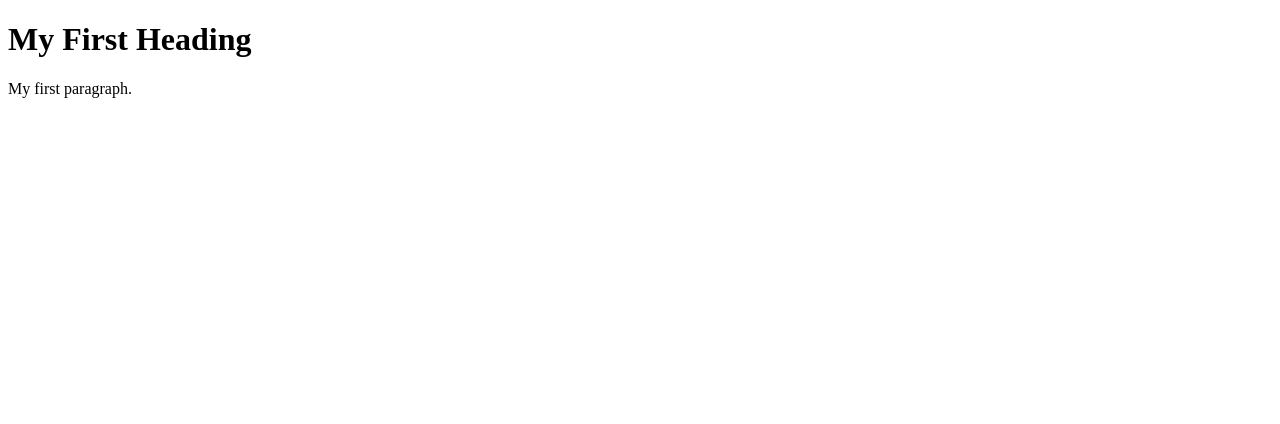
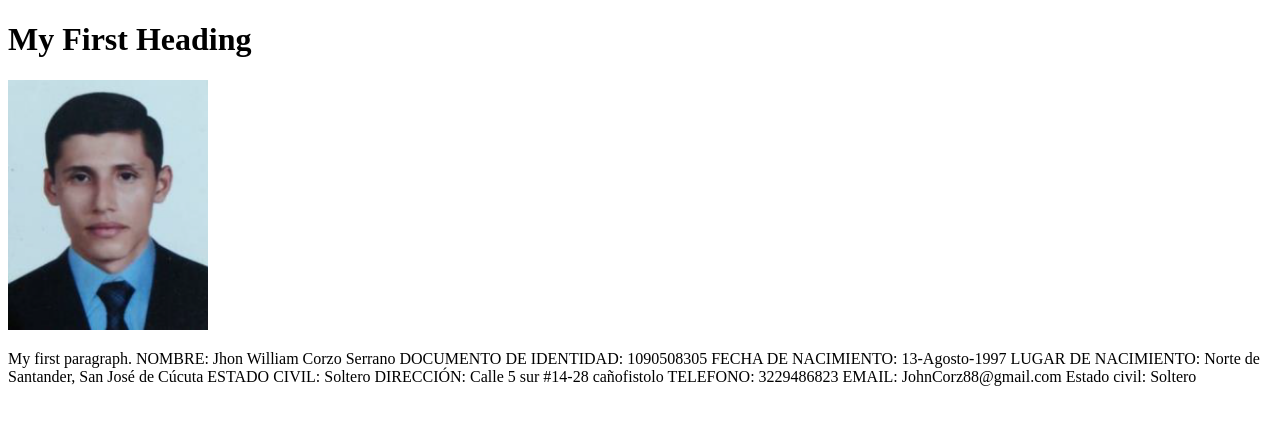
Before and after one commit to JhonCorz/Hoja-de-vida, a plain HTML site: page index.html in a window 1280 px wide. Drawn offline with Linux system fonts and the light colour scheme.

Commit message:
Update index.html

```diff
--- a/index.html
+++ b/index.html
@@ -6,7 +6,26 @@
 <body>
 
 <h1>My First Heading</h1>
-<p>My first paragraph.</p>
+ <img src="FotoParaHojaDeVida.png" alt="FotoPequeña" width="200" height="250">
+<p>My first paragraph.
 
+ NOMBRE: Jhon William Corzo Serrano
+
+DOCUMENTO DE IDENTIDAD: 1090508305
+
+FECHA DE NACIMIENTO: 13-Agosto-1997
+
+LUGAR DE NACIMIENTO: Norte de Santander, San José de Cúcuta
+
+ESTADO CIVIL: Soltero
+
+DIRECCIÓN: Calle 5 sur #14-28 cañofistolo
+
+TELEFONO: 3229486823
+
+EMAIL: JohnCorz88@gmail.com
+
+Estado civil: Soltero
+</p>
 </body>
 </html>
```
